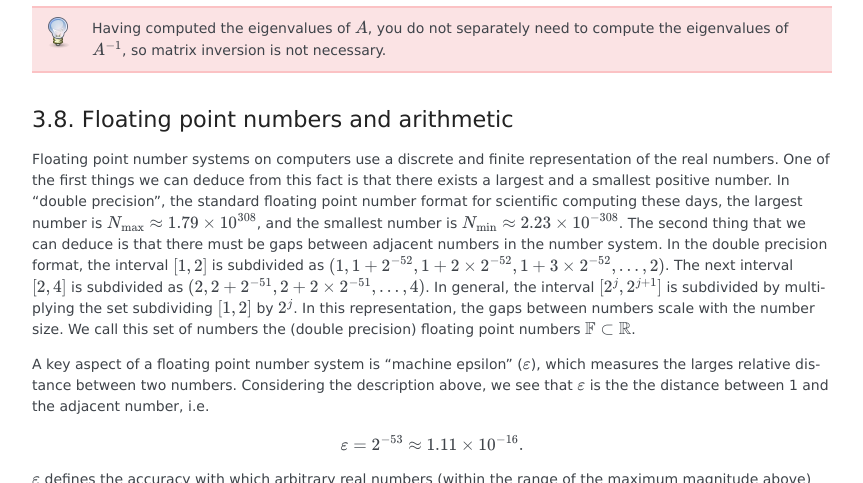
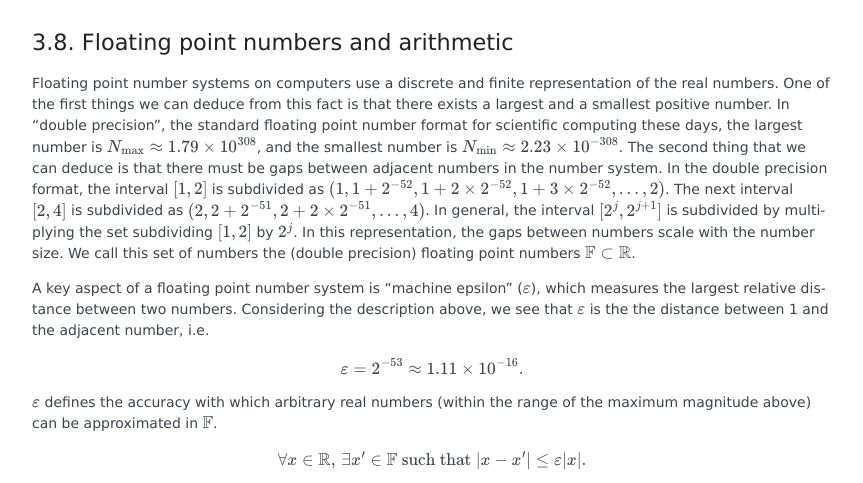
Before and after one commit to comp-lin-alg/comp-lin-alg-course, a Sphinx documentation site: the page built from doc/source/L3_analysing_algorithms.rst, in a window 1280 px wide and 900 px high, scrolled down 5924 px, cut to the strip 243-726 px from the top of the window. Shown: the whole strip, without its empty margins (163-1026 px from the left). Built offline with Sphinx 7.4.7, drawn with Linux system fonts in a browser that asks for light colours; formulas are drawn with MathJax 3; pages that are not in the unit, such as notebooks, are missing from menus.

Commit message:
clarification and typo

```diff
--- a/doc/source/L3_analysing_algorithms.rst
+++ b/doc/source/L3_analysing_algorithms.rst
@@ -510,14 +510,10 @@
    the condition number. You should use a method similar to that in
    :numref:`Exercise {number}<o2norm>`, using the
    :func:`numpy.linalg.eig` to compute the eigenvalues of any matrices
-   that you need. The test script ``test_exercises4.py`` in the
-   ``test`` directory will test this function.
-
-.. hint::
-
-   Having computed the eigenvalues of `A`, you do not separately need
-   to compute the eigenvalues of `A^{-1}`, so matrix inversion is not
-   necessary.
+   that you need. Try to think about minimising the number of
+   eigenvalue calculations you need to do. The test script
+   ``test_exercises4.py`` in the ``test`` directory will test this
+   function.
 
 Floating point numbers and arithmetic
 -------------------------------------
@@ -540,7 +536,7 @@
 precision) floating point numbers `\mathbb{F}\subset \mathbb{R}`.
 
 A key aspect of a floating point number system is "machine epsilon"
-(`\varepsilon`), which measures the larges relative distance between
+(`\varepsilon`), which measures the largest relative distance between
 two numbers. Considering the description above, we see that
 `\varepsilon` is the the distance between 1 and the adjacent number, i.e.
 
```
